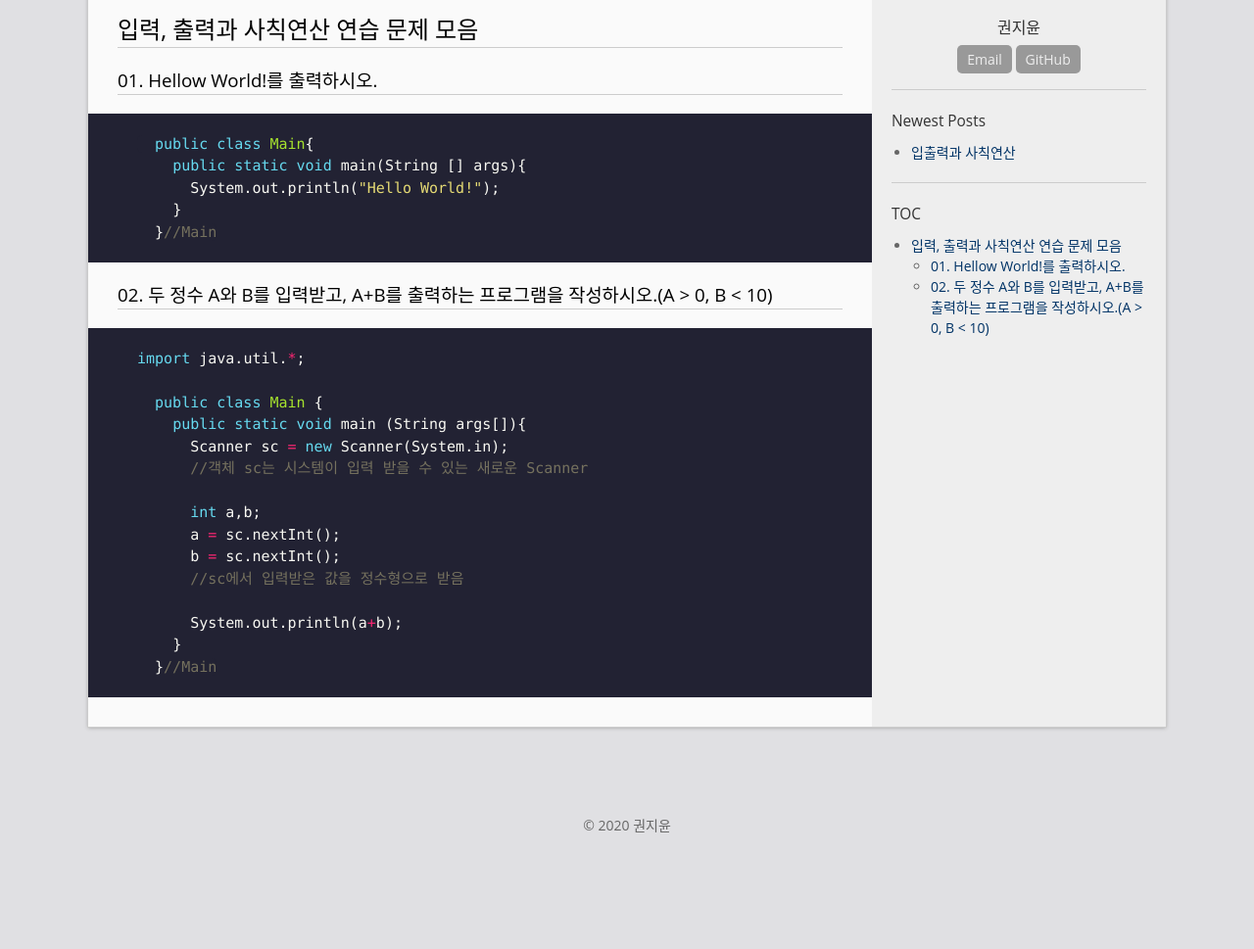
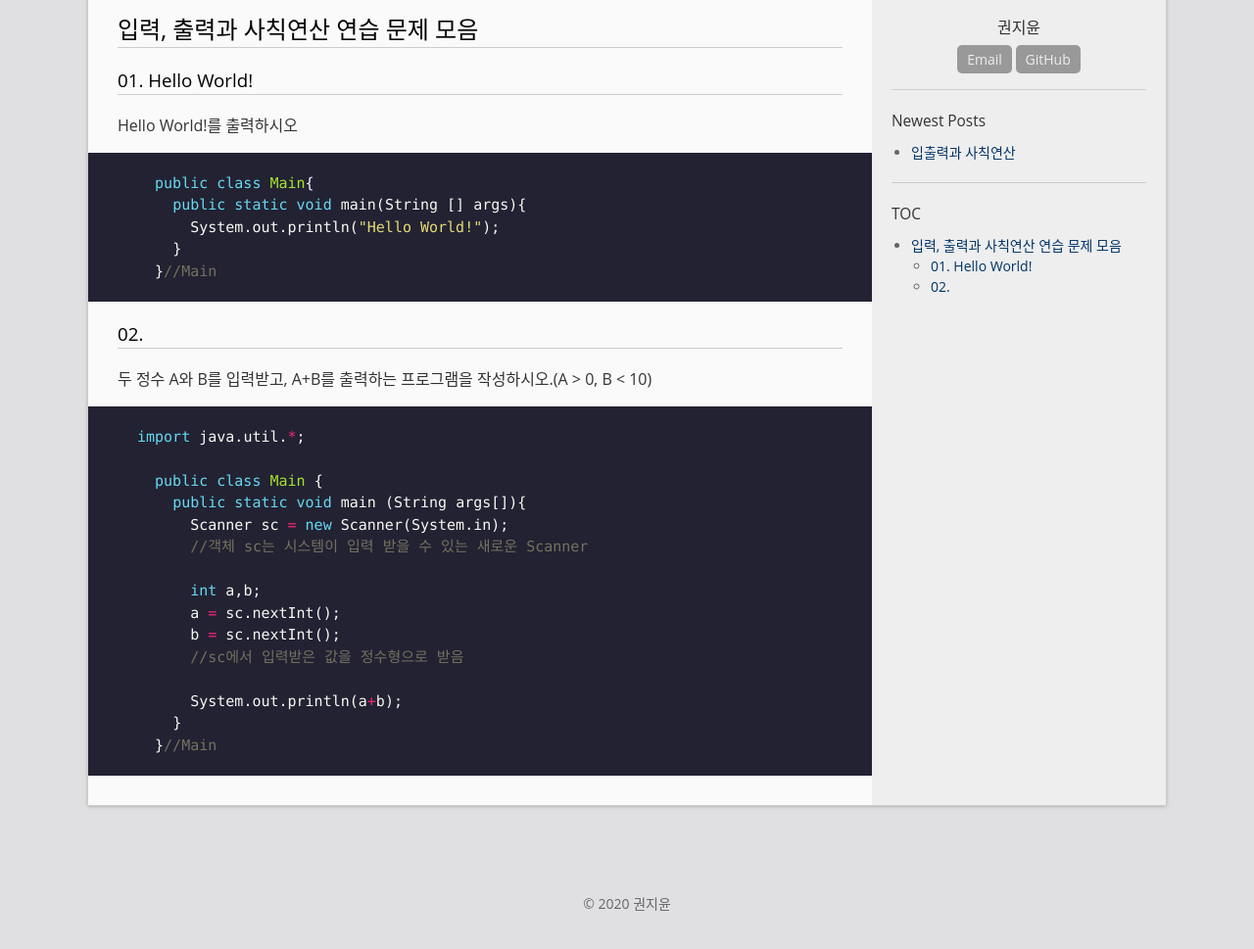
Before and after one commit to KwonJiYoon/KwonJiYoon.github.io, a Jekyll site: the page built from _posts/2020-03-02-test01.md, in a window 1280 px wide, cut to the strip 261-1254 px from the top of the page. Shown: the top 969 px of the strip at 98% size. Built offline with Jekyll 4.4.1, drawn with Linux system fonts in a browser that asks for light colours; before the commit the page ends 1174 px from its top, so only the background shows below that.

Commit message:
Edit contents

```diff
--- a/_posts/2020-03-02-test01.md
+++ b/_posts/2020-03-02-test01.md
@@ -7,7 +7,9 @@ permalink: /archivers/test
 ---
 ## 입력, 출력과 사칙연산 연습 문제 모음
 
-### 01. Hellow World!를 출력하시오.
+### 01. Hello World!
+
+Hello World!를 출력하시오
 
 ~~~cpp
   public class Main{
@@ -17,8 +19,8 @@ permalink: /archivers/test
   }//Main
 ~~~
 
-### 02. 두 정수 A와 B를 입력받고, A+B를 출력하는 프로그램을 작성하시오.(A > 0, B < 10)
-
+### 02.
+두 정수 A와 B를 입력받고, A+B를 출력하는 프로그램을 작성하시오.(A > 0, B < 10)
 
 ~~~cpp
 import java.util.*;
```
